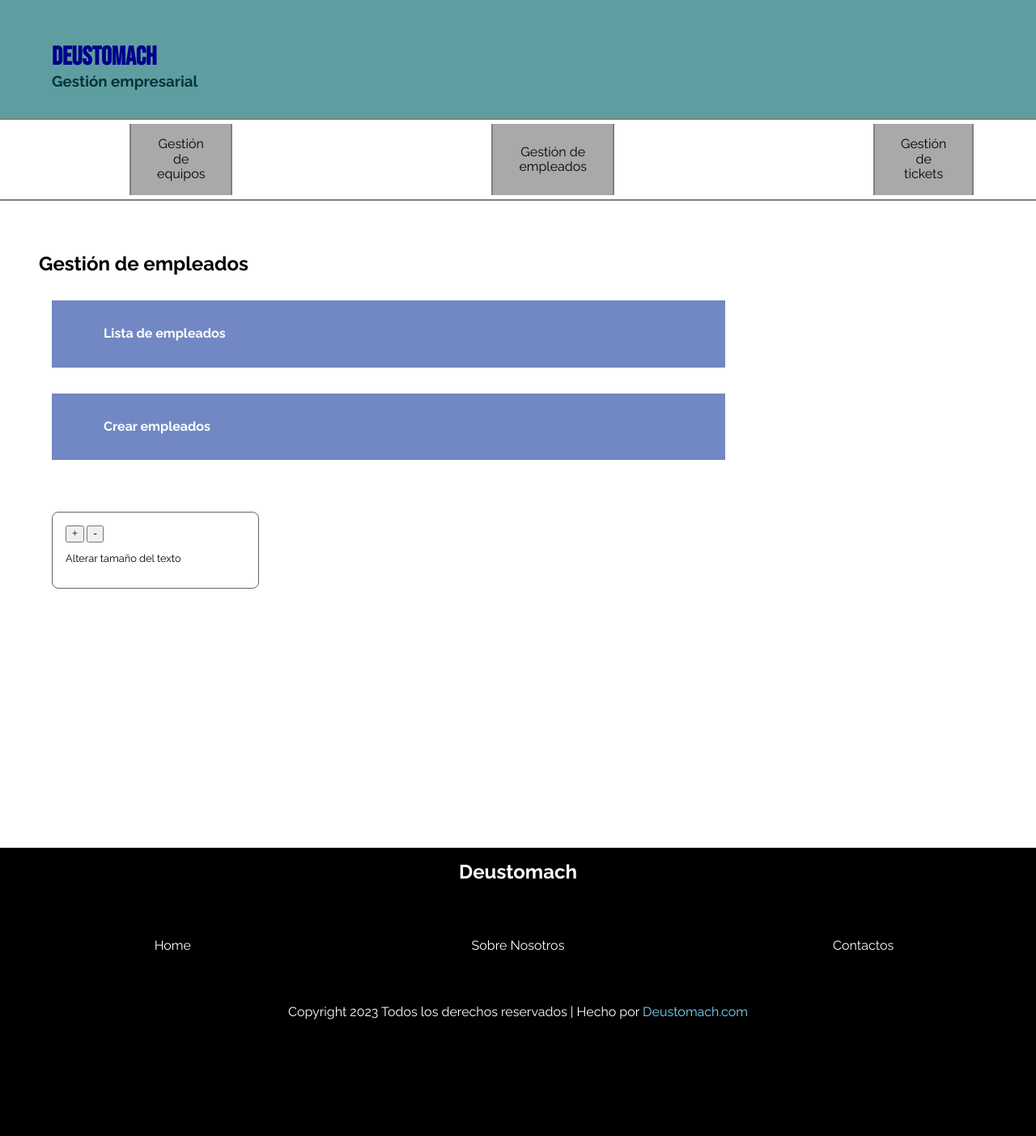
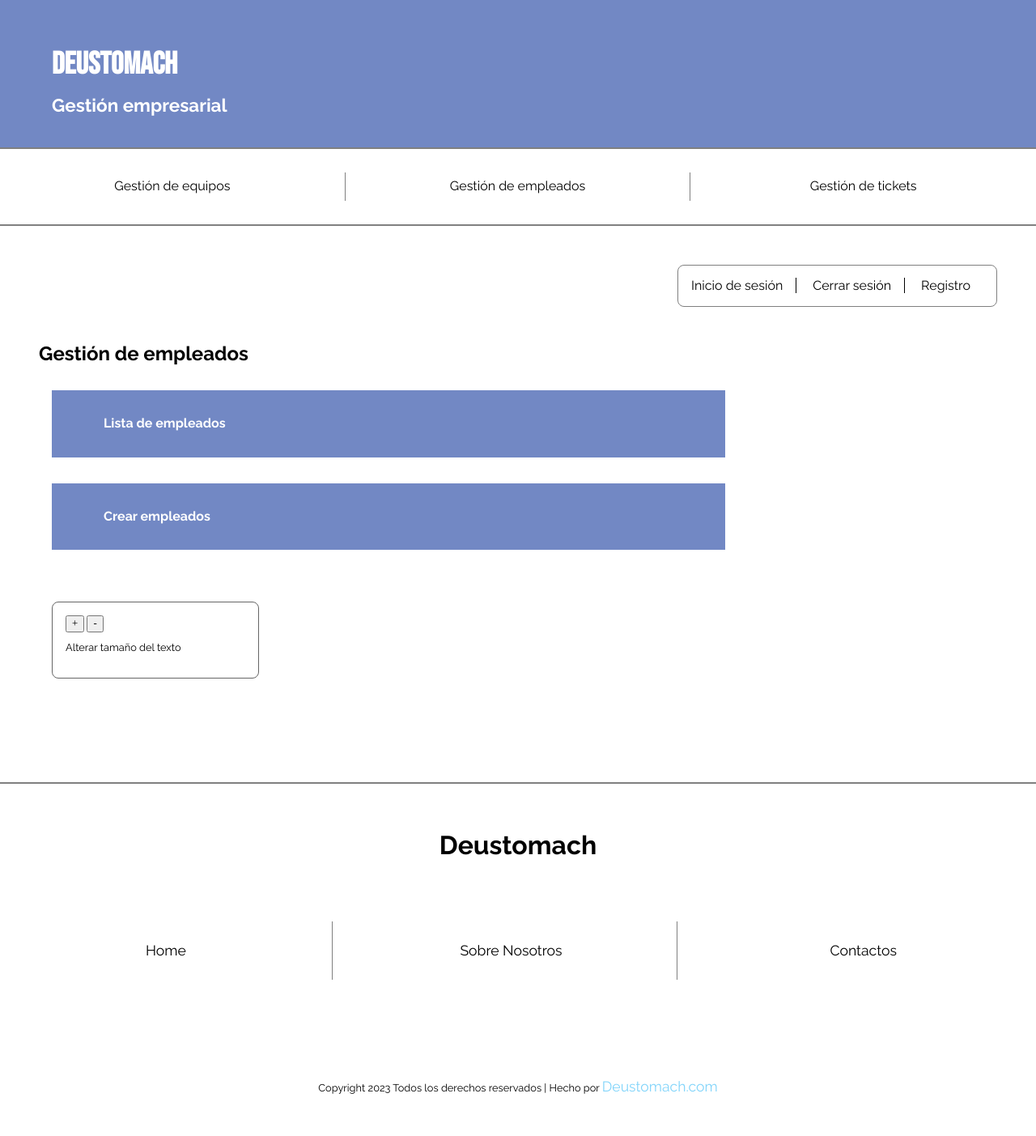
Before and after one commit to pruizayastuy/appDeustomach, a Django app: page /appDeustomachGestionEmpleados/emplados/menu in a window 1280 px wide. Shown: the whole page at 81% size. Run offline with Django 5.2, Linux system fonts and the light colour scheme; a user stored in the database is signed in; some web fonts are replaced.

Commit message:
css alterado, opción de cerrar sesión añadida

```diff
--- a/appDeustomachInicioSesion/urls.py
+++ b/appDeustomachInicioSesion/urls.py
@@ -1,7 +1,8 @@
 from django.urls import path
-from .views import SignupView, LoginView
+from .views import SignupView, LoginView, LogoutView
 
 urlpatterns = [
     path('/signup/', SignupView.as_view(), name='signup'),
     path('/login/', LoginView.as_view(), name='login'),
+    path('/logout', LogoutView.as_view(), name='logout')
 ]
--- a/static/css/style.css
+++ b/static/css/style.css
@@ -22,47 +22,58 @@ a, h2, h3, p{
 .header-web{
    padding-top: 2rem;
    padding-left: 4rem;
-   background-color: cadetblue;
+   background-color: #7288c4;
 }
 .header{
    height: 100%;
    padding-bottom: 1rem;
+   font-size: 1.2rem;
 }
 .nombre-web{
-   color: darkblue;
+   color: white;
    margin-bottom: 0;
 }
 .subtitulo-web{
-   margin-top: 0;
-   color: #00363a;
+   margin-top: 1rem;
+   color: white;
 }
+
 /*Navegacion*/
+
 .contenedor-nav{
    padding-top: 5px;
    padding-bottom: 5px;
    border-top: 2px solid gray;
    border-bottom: 2px solid gray;
 }
+
 .contenedor{
    display: grid;
    grid-template-columns: repeat(3, 1fr);
 }
+
 .contenedor a {
-   justify-content: center;
-   display: inline-flex;
-   margin:0 10rem;
-   color: black;
-   border-left: 2px solid gray;
-   border-right: 2px solid gray;
-   text-align: center;
-   align-items: center;
-   background-color: darkgray;
-   padding: 1rem 2rem;
+    justify-content: center;
+    display: inline-flex;
+    margin-top: 1.5rem;
+    margin-bottom: 1.5rem;
+    color: black;
+    text-align: center;
+    align-items: center;
+    padding: 0.5rem 1rem;
+    border-right: 1px solid gray;
 }
+
+.contenedor a:last-child {
+    margin-right: 0;
+    border-right: none;
+}
+
+
 .contenedor a:hover{
-   color: limegreen;
-   background-color: gray;
+   color: grey;
 }
+
 @media (max-width: 1200px) {
 
    .contenedor{
@@ -82,7 +93,7 @@ a, h2, h3, p{
 
 @media (max-width: 1210px) {
    .selector-texto {
-      margin-right: 35%; /* Utilizar un porcentaje en lugar de un valor fijo */
+      margin-right: 35%;
    }
 }
 
@@ -90,38 +101,60 @@ a, h2, h3, p{
 
 /* Footer */
 
+.site-footer{
+    margin-top: 8rem;
+    padding-bottom: 1%;
+    border-top:2px solid gray;
+}
 
-.site-footer{
-   background-color: black;
-   margin-top: 20rem;
-   padding-bottom: 10%;
+.site-footer a {
+    padding-top: 2rem;
+    padding-bottom: 2rem;
+    text-align: center;
+    font-size: 1.1rem;
+    color: black;
+    display: inline-block;
+    border-right: 1px solid gray;
+    margin-right: 1rem;
+    line-height: 0.5rem;
 }
-.site-footer a{
-   padding-top: 3rem;
-   text-align: center;
-   color: white;
+
+.site-footer a:last-child {
+    border-right: none;
+    margin-right: 0;
 }
+
+
+.site-footer p {
+    margin-top: 3rem;
+    font-size: 0.8rem;
+    color: black;
+}
+
 .site-footer h2{
-   padding-top: 1rem;
-   color: white;
-   text-align: center;
+    padding-top: 2rem;
+    padding-bottom: 3rem;
+    color: black;
+    text-align: center;
+    font-size: 2rem;
 }
+
 .navegacion{
    display: grid;
    grid-template-columns: repeat(3, 1fr);
 }
+
 .bottom-footer{
    padding-top: 3rem;
    color: white;
    text-align: center;
 }
 .bottom-footer a {
-   color: #81d4fa;
+    color: #81d4fa;
 }
 
 
 /* Fuentes área de gestión */
-
 
 h1, h2 {
    font-family: "Bebas Neue", sans-serif;
@@ -184,7 +217,7 @@ a, h2, p {
 .equipos-delete h2,
 .empleados-detail h2
 {
-   margin-top: 4rem;
+   margin-top: 9rem;
    margin-left: 3rem;
 }
 
@@ -536,12 +569,11 @@ input[type="submit"] {
 
 }
 
-
 input[type="submit"] {
    margin-top: 2rem;
 }
 
-/* Inicio de sesión y registro */
+/* Inicio de sesión, registro y cierre de sesión */
 
 .signup,
 .login {
@@ -600,7 +632,7 @@ input[type="submit"] {
 
 .signup h2,
 .login h2 {
-    margin-top: 5rem;
+    margin-top: 9rem;
     margin-left: 3rem;
 }
 
@@ -615,3 +647,35 @@ input[type="submit"] {
     margin-right: 40rem;
     flex: 1;
 }
+
+.opciones-sesion {
+    text-align: right;
+    border: 1px solid gray;
+    border-radius: 0.5rem;
+    padding: 1rem;
+    float: right;
+    margin-right: 3rem;
+    margin-top: 3rem;
+}
+
+.opciones-sesion:hover {
+
+}
+
+.opciones-sesion a {
+   border-right: 1px solid black;
+   padding-right: 1rem;
+   margin-right: 1rem;
+}
+
+.opciones-sesion a:last-child {
+    border-right: none;
+    margin-right: 0;
+}
+
+@media (max-width: 500px) {
+
+    .opciones-sesion a {
+        font-size: 0.7rem;
+    }
+}
--- a/templates/base.html
+++ b/templates/base.html
@@ -31,6 +31,11 @@
                 <a href="{% url 'tickets_menu' %}">Gestión de tickets</a>
             </nav>
         </div>
+        <div class="opciones-sesion">
+            <a href="{% url 'login' %}">Inicio de sesión</a>
+            <a href="{% url 'logout' %}">Cerrar sesión</a>
+            <a href="{% url 'signup' %}">Registro</a>
+        </div>
         {% block contenido %}{% endblock %}
     <div class="selector-texto">
         <button id="aumentar-fuente">+</button>
```
Also changed, not shown: appDeustomachInicioSesion/views.py (+9 -2 lines), db.sqlite3.
